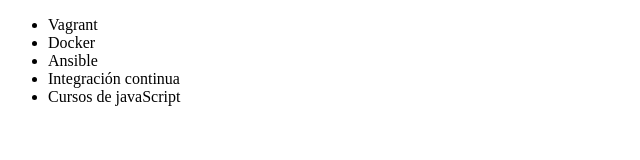
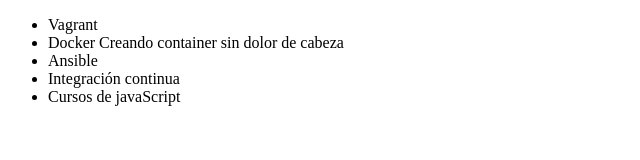
Before and after one commit to davidaraujo2112/alura-git, a plain HTML site: page index.html in a window 1280 px wide. Shown: the whole page, without its empty margins (0-640 px from the left). Drawn offline with Linux system fonts and the light colour scheme.

Commit message:
Corrigiendo el nombre del curso del Docker

```diff
--- a/index.html
+++ b/index.html
@@ -9,7 +9,7 @@
 <body>
     <ul>
          <li> Vagrant </li>
-         <li> Docker </li>
+         <li> Docker Creando container sin dolor de cabeza </li>
          <li> Ansible </li>
          <li> Integración continua </li>
          <li> Cursos de javaScript</li>
```
